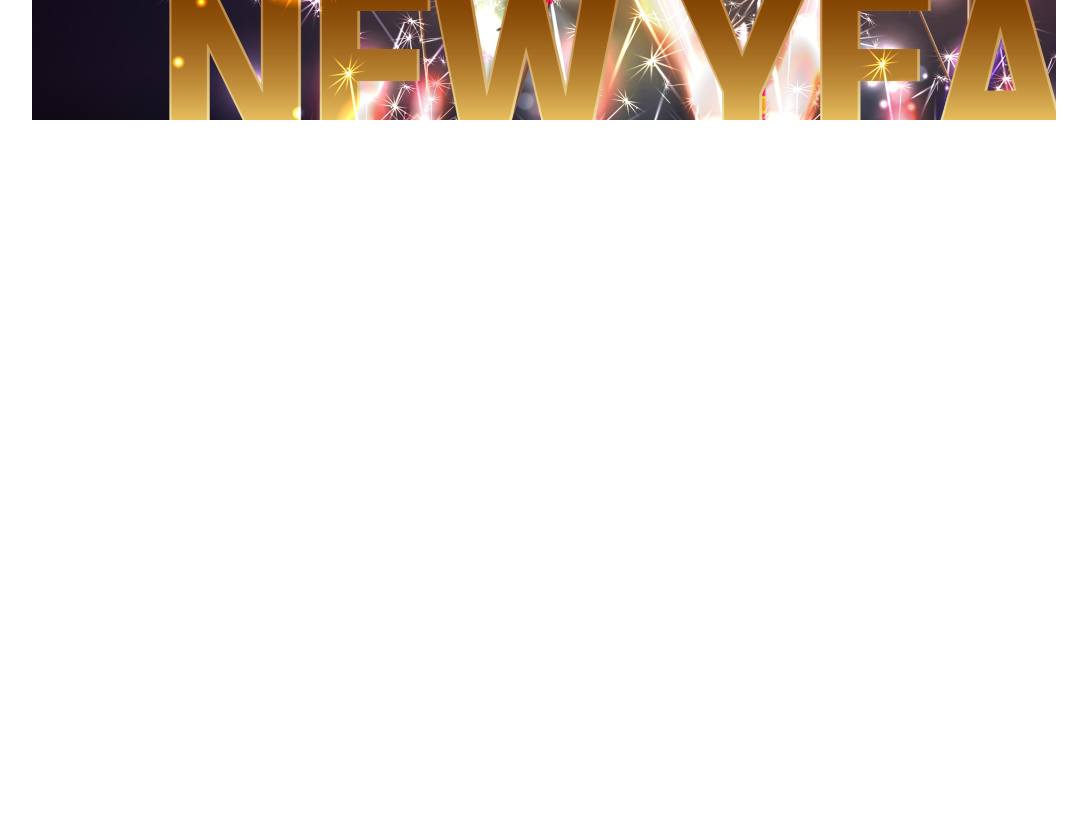
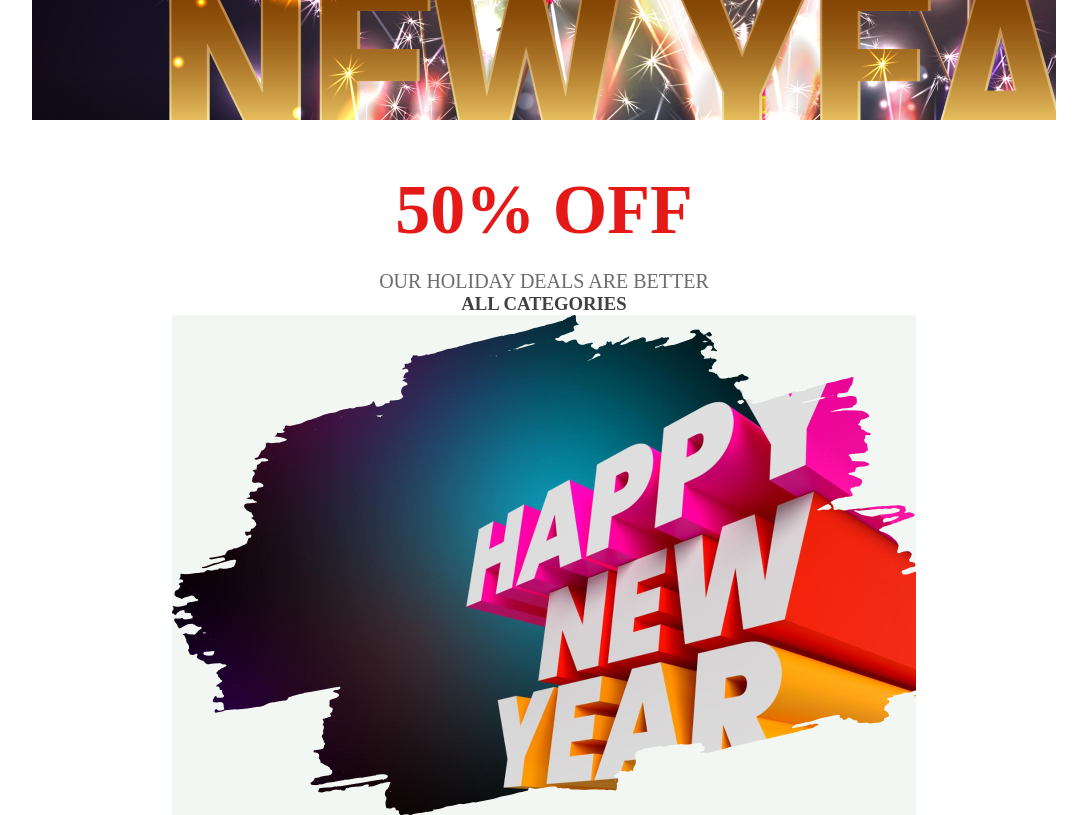
Before and after one commit to k12amrul/b9-assignment-one, a plain HTML site: page index.html in a window 1280 px wide. Shown: the part 380-1195 px from the top of the page, without its empty margins (96-1183 px from the left). Before the commit the page ends 800 px from the top, so only its background shows below. Drawn offline with Linux system fonts and the light colour scheme.

Commit message:
first commit

```diff
--- a/index.css
+++ b/index.css
@@ -1,5 +1,4 @@
-
-*{
+* {
     margin: 0;
     padding: 0;
     box-sizing: border-box;
@@ -7,7 +6,7 @@
 
 /* banner section  */
 
-.banner-container{
+.banner-container {
     width: 80%;
     margin: 0 auto;
     height: 500px;
@@ -24,3 +23,47 @@
 .banner-container h1 {
     font-size: 80px;
 }
+
+
+/* offer-section */
+.offer-section {
+    /* width: 60%; */
+    margin-top: 100px;
+    margin: 0 auto;
+    height: 250px;
+    /* background-image: url("resources/Banner\ Image.png"); */
+    color: #444040;
+    text-align: center;
+    padding: 50px 20px
+}
+
+.offer-section>h1 {
+    color: #e61919;
+    font-size: 70px;
+
+}
+
+.offer-section>p {
+    padding-top: 20px;
+    color: #6d6b6b;
+    font-size: 20px;
+
+}
+
+/* .offer-section > div{
+    color: #6d6b6b;
+    background-image: url("resources/Banner\ Image.png");
+    font-size: 20px;
+
+} */
+
+.offer-image {
+    width: 60%;
+    margin: 0 auto;
+    height: 500px;
+    background-image: url("resources/New\ Year\ Photo.png");
+    /* background-image: url("resources/Banner\ Image.png"); */
+    background-color: rgb(243, 247, 243);
+    text-align: center;
+    padding: 50px 20px
+}
--- a/index.html
+++ b/index.html
@@ -17,8 +17,15 @@
         <H1>New Year Party <br>
             Celebration</H1>
     </div>
+</section>
 
-
+<section>
+    <div class="offer-section" >
+        <h1>50% OFF </h1>
+        <p>OUR HOLIDAY DEALS ARE BETTER</p>
+        <h3>ALL CATEGORIES</h3>
+        <div class="offer-image"></div>
+    </div>
 </section>
 
 </body>
```
